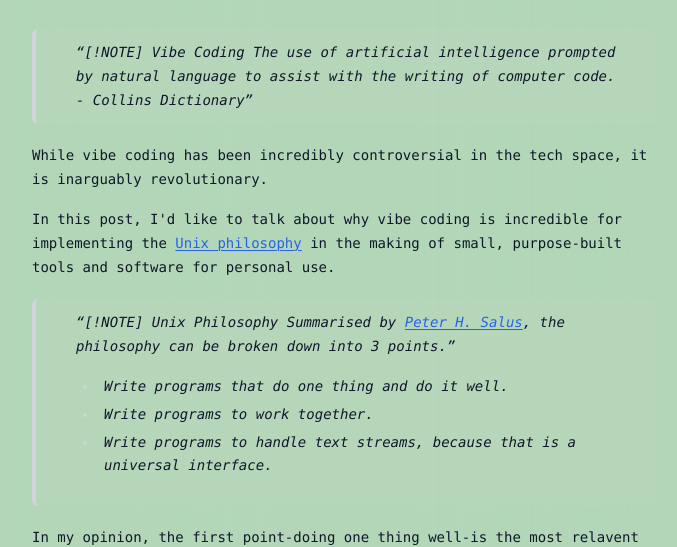
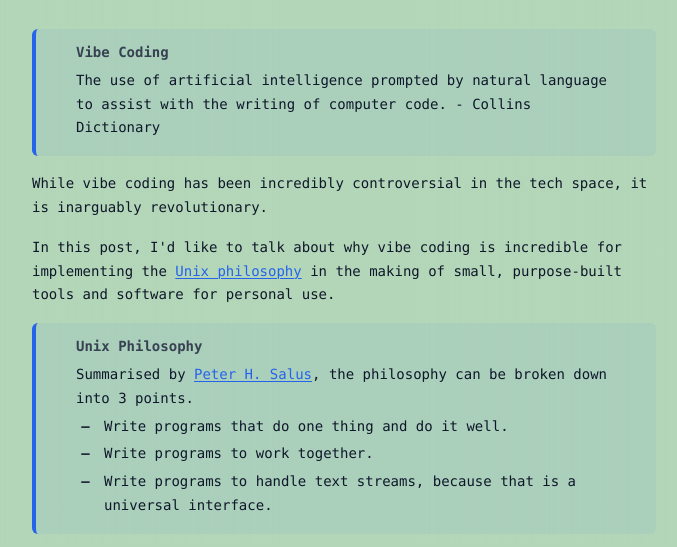
Before and after one commit to pixel-87/ed-thomas.dev, an Astro site in the folder site/: page /blog/vibe-coding-purpose-built-personal-tools in a window 1280 px wide. Shown: the part 255-802 px from the top of the page, without its empty margins (296-973 px from the left). Built offline with nearby package versions, Linux system fonts and the light colour scheme; Astro itself is replaced by a stand-in of ours; some packages are replaced by stand-ins of ours.

Commit message:
fix callouts

```diff
--- a/site/src/content/blog/vibe-coding-purpose-built-personal-tools.mdx
+++ b/site/src/content/blog/vibe-coding-purpose-built-personal-tools.mdx
@@ -8,18 +8,29 @@ draft: true
 area: "tech"
 ---
 
-> [!NOTE] Vibe Coding
-> The use of artificial intelligence prompted by natural language to assist with the writing of computer code. - Collins Dictionary
+<div class="callout note">
+  <div class="callout-heading">Vibe Coding</div>
+  <p>
+    The use of artificial intelligence prompted by natural language to assist with
+    the writing of computer code. - Collins Dictionary
+  </p>
+</div>
 
 While vibe coding has been incredibly controversial in the tech space, it is inarguably revolutionary.
 
 In this post, I'd like to talk about why vibe coding is incredible for implementing the [Unix philosophy](https://en.wikipedia.org/wiki/Unix_philosophy) in the making of small, purpose-built tools and software for personal use.
 
-> [!NOTE] Unix Philosophy
-> Summarised by [Peter H. Salus](https://en.wikipedia.org/wiki/Peter_H._Salus), the philosophy can be broken down into 3 points.
-> - Write programs that do one thing and do it well.
-> - Write programs to work together.
-> - Write programs to handle text streams, because that is a universal interface.
+<div class="callout note">
+<div class="callout-heading">Unix Philosophy</div>
+<p>
+    Summarised by <a href="https://en.wikipedia.org/wiki/Peter_H._Salus">Peter H. Salus</a>, the philosophy can be broken down into 3 points.
+</p>
+<ul class="list-dash">
+    <li>Write programs that do one thing and do it well.</li>
+    <li>Write programs to work together.</li>
+    <li>Write programs to handle text streams, because that is a universal interface.</li>
+</ul>
+</div>
 
 In my opinion, the first point-doing one thing well-is the most relavent concerning vibe coding, seen in how LLMs handle high context scenarios.
 
```
